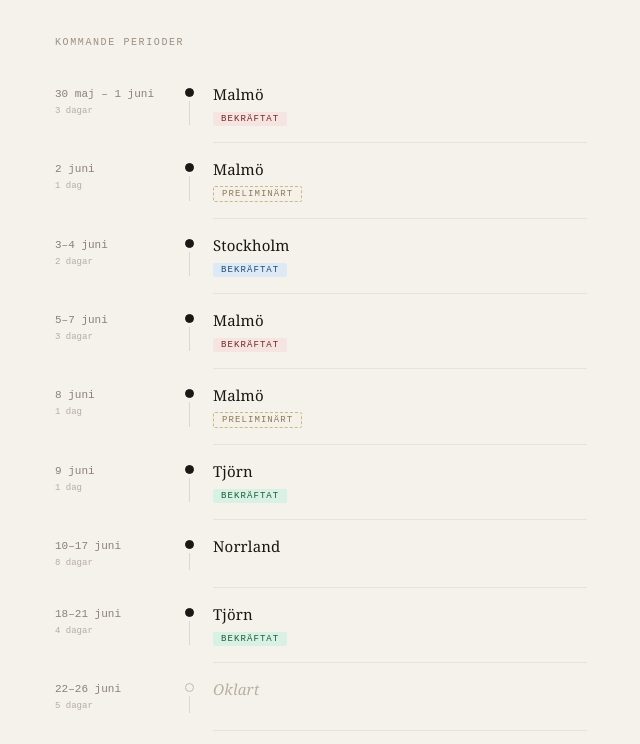
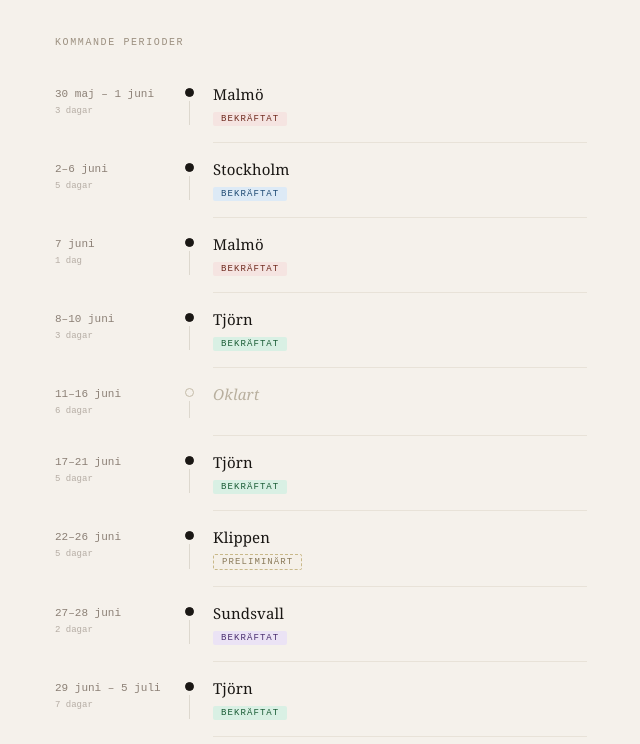
Before and after one commit to Pater483/Plats, a plain HTML site: page index.html in a window 1280 px wide. Shown: the part 303-1047 px from the top of the page, without its empty margins (319-959 px from the left). Drawn offline with Linux system fonts and the light colour scheme.

Commit message:
Add files via upload

```diff
--- a/index.html
+++ b/index.html
@@ -99,7 +99,7 @@
       <div class="sub">Närmaste 60 dagarna</div>
       <div class="desc">Datum avser platsen där Patrik<br>vilar huvudet på kudden</div>
     </div>
-    <div class="updated">Uppdaterat<br>21 maj 2026</div>
+    <div class="updated">Uppdaterat<br>29 maj 2026, 15:39</div>
   </div>
 
   <div class="today-card">
@@ -121,17 +121,13 @@
 </div>
 <script>
 const EVENTS = [
-  { start: "2026-05-20", end: "2026-05-25", title: "STOCKHOLM!" },
-  { start: "2026-05-26", end: "2026-05-27", title: "TJÖRN!" },
-  { start: "2026-05-28", end: "2026-05-28", title: "TJÖRN Prel" },
-  { start: "2026-05-29", end: "2026-06-01", title: "MALMÖ!" },
-  { start: "2026-06-02", end: "2026-06-02", title: "Malmö PREL" },
-  { start: "2026-06-03", end: "2026-06-04", title: "STOCKHOLM!" },
-  { start: "2026-06-05", end: "2026-06-07", title: "MALMÖ!" },
-  { start: "2026-06-08", end: "2026-06-08", title: "Malmö PREL" },
-  { start: "2026-06-09", end: "2026-06-09", title: "TJÖRN!" },
-  { start: "2026-06-10", end: "2026-06-17", title: "NORRLAND" },
-  { start: "2026-06-18", end: "2026-06-21", title: "TJÖRN!" },
+  { start: "2026-05-28", end: "2026-05-29", title: "TJÖRN!" },
+  { start: "2026-05-30", end: "2026-06-01", title: "MALMÖ!" },
+  { start: "2026-06-02", end: "2026-06-06", title: "STOCKHOLM!" },
+  { start: "2026-06-07", end: "2026-06-07", title: "MALMÖ!" },
+  { start: "2026-06-08", end: "2026-06-10", title: "TJÖRN!" },
+  { start: "2026-06-17", end: "2026-06-21", title: "TJÖRN!" },
+  { start: "2026-06-22", end: "2026-06-26", title: "KLIPPEN Prel" },
   { start: "2026-06-27", end: "2026-06-28", title: "SUNDSVALL!" },
   { start: "2026-06-29", end: "2026-07-05", title: "TJÖRN!" },
 ];
```
